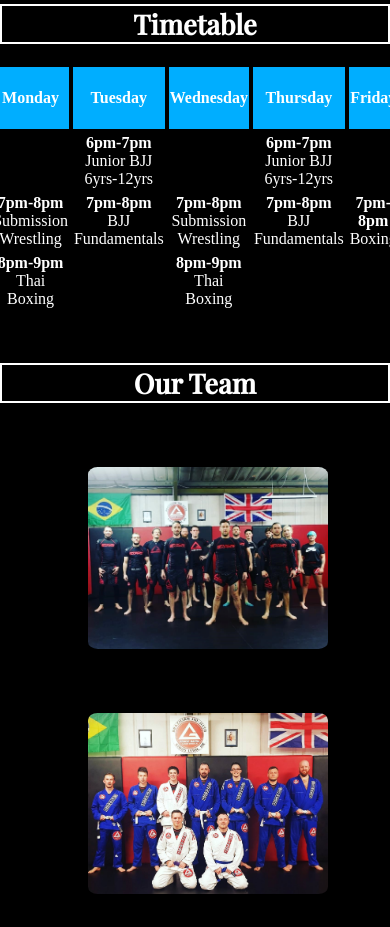
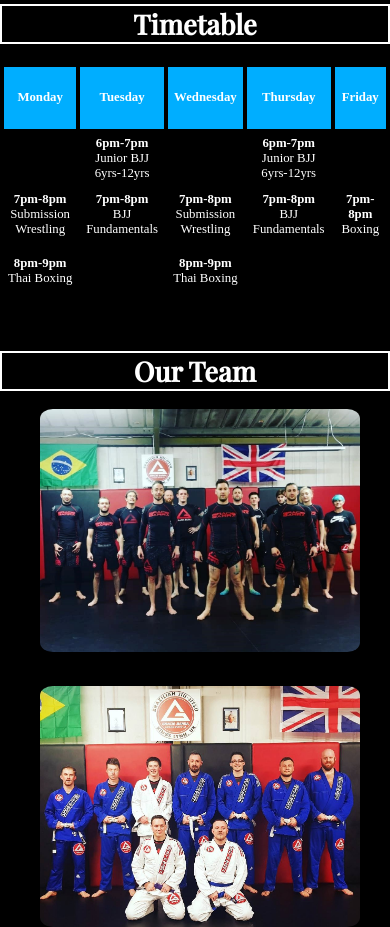
Before and after one commit to IonPara/responsive-club, a plain HTML site: page index.html in a window 390 px wide. Shown: the part 980-1907 px from the top of the page. Drawn offline with nearby package versions, Linux system fonts and the light colour scheme; a web font is replaced by a local one.

Commit message:
Update styles.css

```diff
--- a/styles.css
+++ b/styles.css
@@ -105,6 +105,7 @@ a:hover {
 
 main {
      display: flex;
+     width: 100%;
      justify-content: center;
      padding-top: 60px;
      height: 300px;
@@ -248,7 +249,11 @@ td {
 
 @media only screen and (max-width: 600px) {
     th, td {
-        font-size: 1rem;
+        font-size: 0.8rem;
+    }
+
+    th {
+        max-width: 100%;
     }
 }
 
@@ -324,9 +329,14 @@ td {
 @media only screen and (max-width: 400px) {
 
     .images {
-        margin-left: 3rem;
-        margin-top: 1rem;
+        margin-left: 0;
+        margin-right: 10px;
+    }
 
+    .images div {
+        margin-top: 0;
+        width: 20rem;
+        max-height: 20rem;
     }
 
 }
@@ -368,6 +378,12 @@ i {
     font-size: 3rem;
 }
 
+@media only screen and (max-width: 400px) {
+    .map {
+        padding-right: 50px;
+    }
+}
+
 /* Footer container*/
 
 .footer {
```
